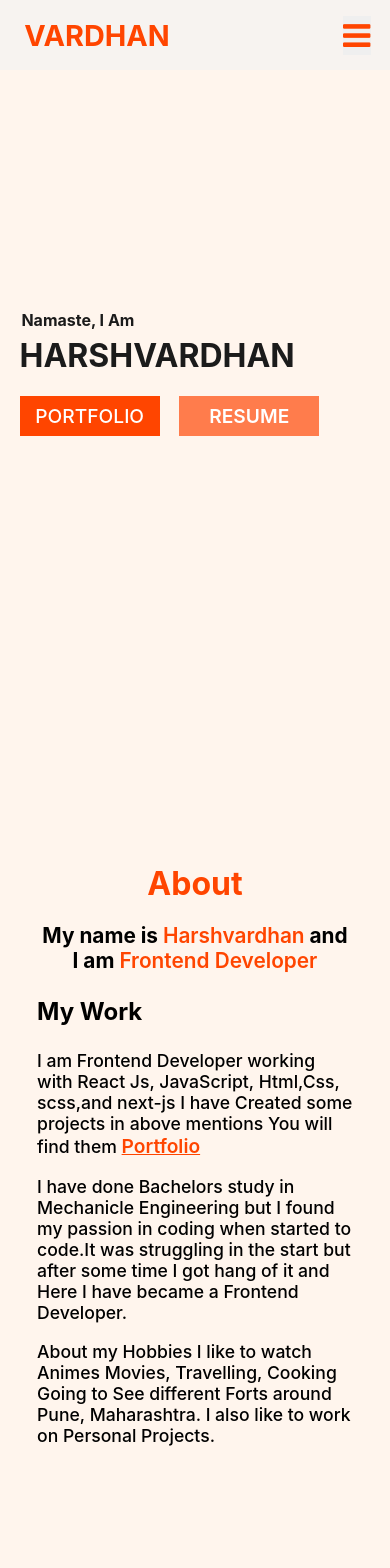
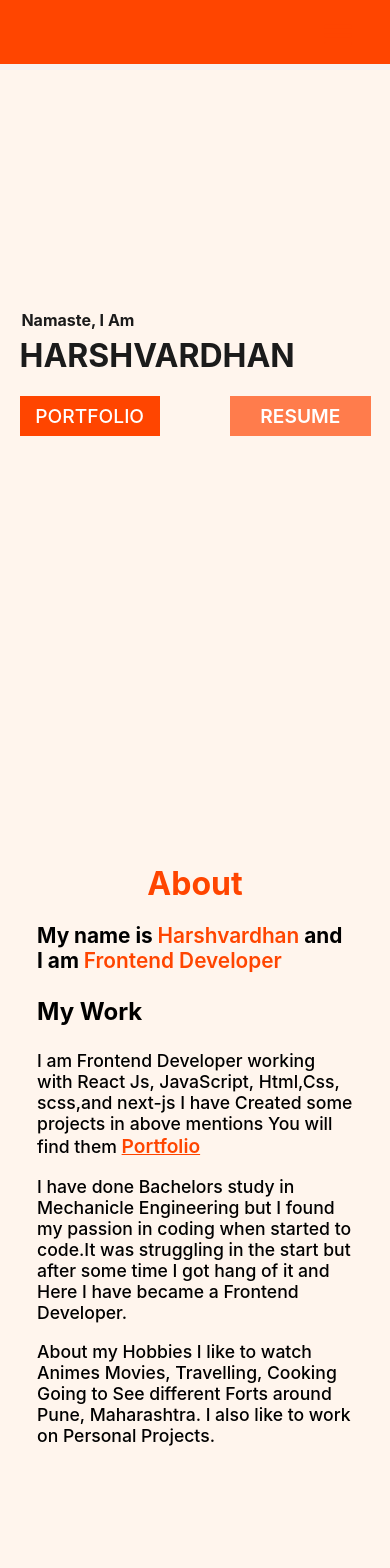
Before and after one commit to vardhan35/portfolio-website, a Next.js app: page / in a window 390 px wide. Shown: the top 1568 px of the page. Built offline with nearby package versions, Linux system fonts and the light colour scheme.

Commit message:
Update Navbar,About,Contact css

```diff
--- a/components/Navbar.js
+++ b/components/Navbar.js
@@ -10,9 +10,9 @@ const Navbar = () => {
   return (
     <div className={styles.navbar_container}>
       <nav className={styles.nav}>
-        <div className={styles.logo}>
+        {/* <div className={styles.logo}>
           <h1>VARDHAN</h1>
-        </div>
+        </div> */}
         <div className={isclick ? styles.navbar_active : styles.navbar}>
           <Link href="/">
             <a className={styles.nav_item} onClick={handleClick}>
@@ -38,7 +38,9 @@ const Navbar = () => {
         <div className="hamburger">
           <button
             type="submit"
-            className={styles.navbar_hamburger}
+            className={
+              isclick ? styles.navbar_hamburger_active : styles.navbar_hamburger
+            }
             onClick={handleClick}
           >
             <i className={isclick ? "fa fa-times" : "fa fa-bars"}></i>
--- a/styles/About.module.css
+++ b/styles/About.module.css
@@ -54,3 +54,12 @@
   font-size: 1.2rem;
   font-weight: 600;
 }
+
+@media (max-width:500px){
+  .title{
+    width: 90%;
+    text-align:left;
+    margin: 1em auto;
+    font-size: 1.3rem;
+  }
+}
--- a/styles/Contact.module.css
+++ b/styles/Contact.module.css
@@ -4,6 +4,7 @@
   flex-direction: column;
   justify-content: center;
   align-items: center;
+  margin: 0.25em auto 3em;
 }
 
 .contact{
--- a/styles/Main.module.css
+++ b/styles/Main.module.css
@@ -85,6 +85,18 @@
     line-height: 1.5;
     font-size:2rem;
   }
+  .main_resume_btn{
+    margin: 0;
+  }
+  .main_project_btn{
+    margin: 0;
+  }
+  .main_actions{
+    margin: 1em auto 1em 0;
+    display: flex;
+    width: 100%;
+    justify-content: space-between;
+  }
 }
 
 @media ( min-width:500px) and (max-width:1014px){
--- a/styles/Navbar.module.css
+++ b/styles/Navbar.module.css
@@ -26,16 +26,28 @@
   margin-left: 0.25em;
 }
 
+
 .navbar{
-  display: none;
-}
-.navbar_active{
-  max-width: 900px;
+  margin: -200% auto;
+  transition: all 0.4s ease-in-out;
   display: flex;
   justify-content: space-around;
   flex-direction: column;
   height: 100vh;
-  width: 75%;
+  width: 100%;
+  position: absolute;
+  background-color: #ff4500;
+  text-align: center;
+  top: 0;
+}
+
+.navbar_active{
+  transition: all 0.4s ease-in-out;
+  display: flex;
+  justify-content: space-around;
+  flex-direction: column;
+  height: 100vh;
+  width: 100%;
   position: absolute;
   background-color: #ff4500;
   text-align: center;
@@ -46,7 +58,7 @@
 .nav_item{
   list-style: none;
   text-decoration: none;
-  /* color: #ff7c4c; */
+  /* color: #ff7c4c;
   /* new */
   font-size: 2rem;
   color: white;
@@ -68,12 +80,48 @@
 }
 
 
-
+/*
 .navbar_hamburger{
   font-size:2rem;
   border: none;
   color:#ff4500;
+} */
+
+.navbar_hamburger{
+  transition: all 0.4s ease-in-out;
+  width: 45px;
+  background-color: transparent;
+  transform: translate(-5%, -50%);
+  right: 5%;
+  top: 50%;
+  margin-right: 0.25em;
+  margin-left: auto;
+  font-size: 2rem;
+  border: none;
+  color: #ff4500;
+  position: absolute;
+  z-index: 3;
+  height: 45px;
 }
+
+.navbar_hamburger_active{
+  transition: all 0.4s ease-in-out;
+  background-color: transparent;
+  color: #ffffff;
+  width: 45px;
+  transform: translate(-5%, -50%);
+  right: 5%;
+  top: 50%;
+  margin-right: 0.25em;
+  margin-left: auto;
+  font-size: 2rem;
+  border: none;
+  position: absolute;
+  z-index: 3;
+  height: 45px;
+}
+
+
 
 .fa{
   color:#ff4500;
```
